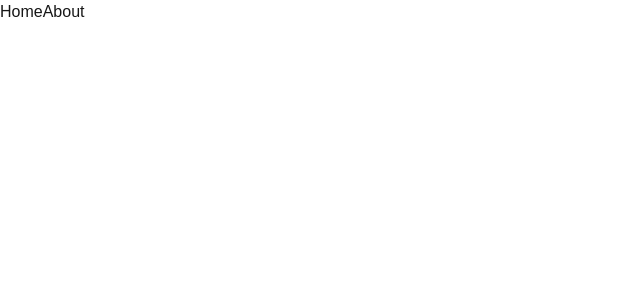
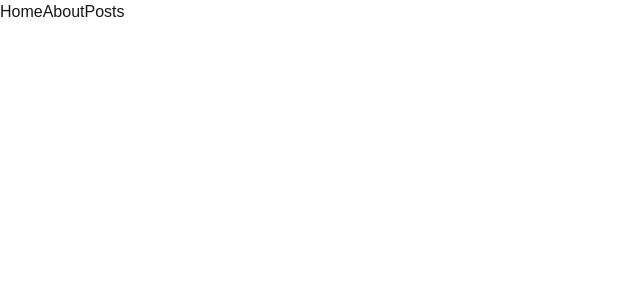
Before and after one commit to AdnaneBc/alx-project-0x02-setup, a Next.js app in the folder alx-project-0x02/: page / in a window 1280 px wide. Shown: the top 300 px of the page, without its empty margins (0-640 px from the left). Built offline with nearby package versions, Linux system fonts and the light colour scheme.

Commit message:
add posts navigation

```diff
--- a/alx-project-0x02/components/layout/Header.tsx
+++ b/alx-project-0x02/components/layout/Header.tsx
@@ -6,6 +6,7 @@ const Header = () => {
     <>
       <Link href="/home">Home</Link>
       <Link href="/about">About</Link>
+      <Link href="/posts">Posts</Link>
     </>
   );
 };
--- /dev/null
+++ b/alx-project-0x02/pages/posts.tsx
@@ -0,0 +1,7 @@
+import React from "react";
+
+const posts = () => {
+  return <div>posts</div>;
+};
+
+export default posts;
```
